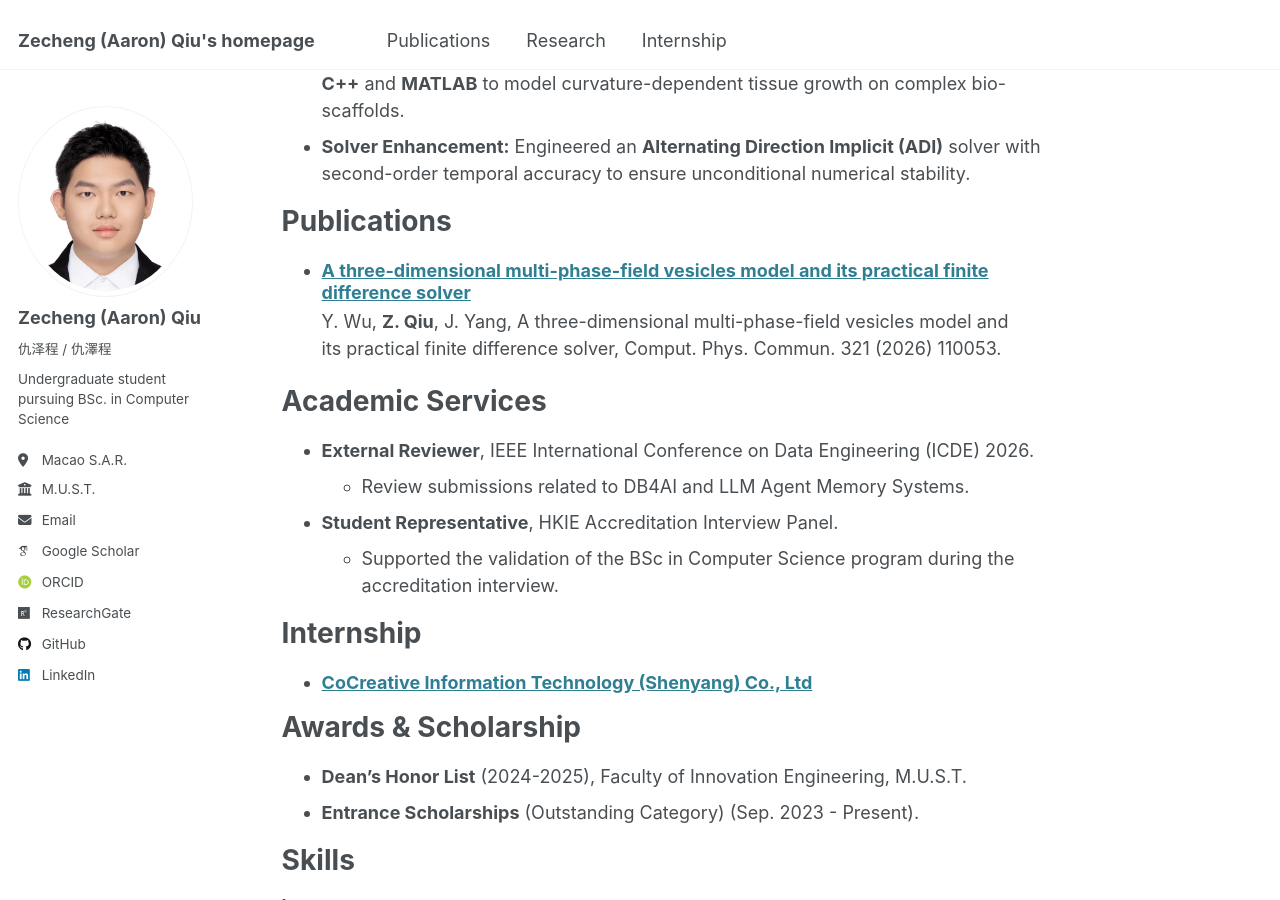
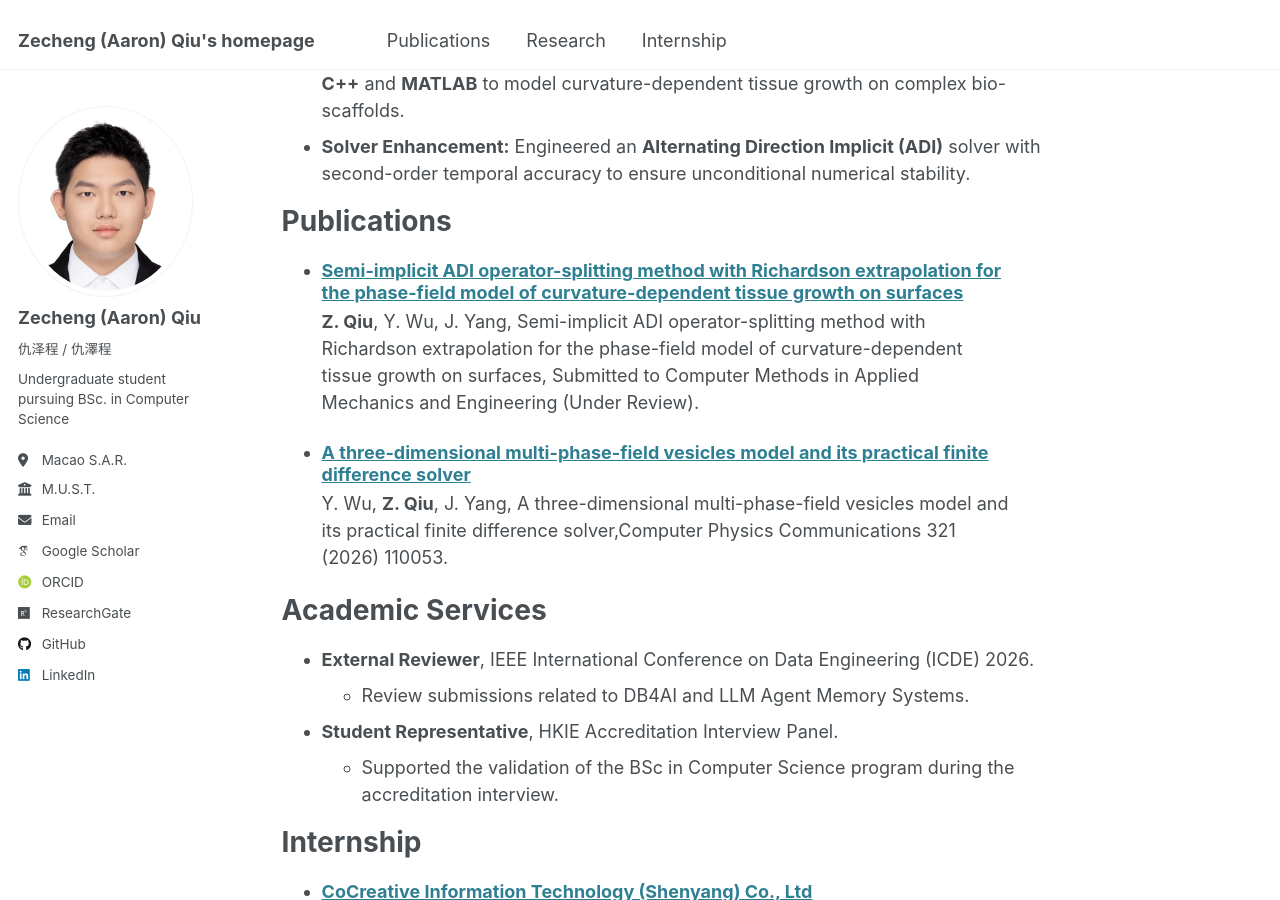
Before and after one commit to aaron-z-chiu/aaron-z-chiu.github.io, a Jekyll site: the page built from _pages/about.md, in a window 1280 px wide and 900 px high, scrolled down 1641 px. Built offline with Jekyll 4.4.1, drawn with Linux system fonts in a browser that asks for light colours; some web fonts are replaced.

Commit message:
add CMAME publication

```diff
--- a/_publications/2025-08-25-3d-vesicles-model.md
+++ b/_publications/2025-08-25-3d-vesicles-model.md
@@ -9,7 +9,7 @@ venue: 'Computer Physics Communications'
 # slidesurl: ''
 paperurl: 'https://doi.org/10.1016/j.cpc.2026.110053'
 codeurl: 'https://github.com/aaron-z-chiu/multiple-vesicles'
-citation: 'Y. Wu, <b>Z. Qiu</b>, J. Yang, A three-dimensional multi-phase-field vesicles model and its practical finite difference solver, Comput. Phys. Commun. 321 (2026) 110053.'
+citation: 'Y. Wu, <b>Z. Qiu</b>, J. Yang, A three-dimensional multi-phase-field vesicles model and its practical finite difference solver,Computer Physics Communications 321 (2026) 110053.'
 ---
 
 <b>Authors:</b> Y. Wu, <b>Z. Qiu</b>, J. Yang
--- /dev/null
+++ b/_publications/2026-02-01-tissue-growth.md
@@ -0,0 +1,22 @@
+---
+title: "Semi-implicit ADI operator-splitting method with Richardson extrapolation for the phase-field model of curvature-dependent tissue growth on surfaces"
+collection: publications
+category: manuscripts
+permalink: /publication/2026-02-01-tissue-growth
+excerpt: '<b>Authors:</b> <b>Z. Qiu</b>, Y. Wu, J. Yang<br><br><i>This paper proposes a second-order stabilized semi-implicit ADI operator-splitting solver for simulating curvature-dependent tissue growth on complex 2D & 3D surfaces.</i>'
+date: 2026-02-01
+venue: 'Submitted to Computer Methods in Applied Mechanics and Engineering (Under Review)'
+# slidesurl: ''
+# paperurl: ''
+codeurl: 'https://github.com/aaron-z-chiu/phase-field-tissue-growth'
+citation: '<b>Z. Qiu</b>, Y. Wu, J. Yang, Semi-implicit ADI operator-splitting method with Richardson extrapolation for the phase-field model of curvature-dependent tissue growth on surfaces, Submitted to Computer Methods in Applied Mechanics and Engineering (Under Review).'
+---
+
+<b>Authors:</b> <b>Z. Qiu</b>, Y. Wu, J. Yang
+
+This paper presents a novel numerical framework for modeling curvature-dependent tissue growth on complex scaffolds. It is currently Under Review at *Computer Methods in Applied Mechanics and Engineering (CMAME)*.
+
+**Main Contributions:**
+* Developed a proprietary C++ simulation framework from the ground up, implementing a novel Implicit ADI scheme to overcome the stability bottlenecks of traditional explicit methods.
+* Achieved second-order temporal accuracy, enabling high-fidelity long-term simulations that were previously infeasible.
+* Extended the theoretical model from 2D surfaces to 3D volumetric geometries, enabling precise prediction of tissue evolution in realistic porous structures.
--- a/_research/JXYang.md
+++ b/_research/JXYang.md
@@ -14,7 +14,8 @@ Here, Qiu has been participating in 2 research projects, his researches are main
 
 **Publications at this team:**
 
-* [Y. Wu, <b>Z. Qiu</b>, J. Yang, A three-dimensional multi-phase-field vesicles model and its practical finite difference solver, Comput. Phys. Commun. (2026), in press.](https://zecqiu.com/publication/2025-08-25-3d-vesicles-model)
+* [<b>Z. Qiu</b>, Y. Wu, J. Yang, Semi-implicit ADI operator-splitting method with Richardson extrapolation for the phase-field model of curvature-dependent tissue growth on surfaces, Submitted to Computer Methods in Applied Mechanics and Engineering (Under Review).](https://zecqiu.com/publication/2026-02-01-tissue-growth)
+* [Y. Wu, <b>Z. Qiu</b>, J. Yang, A three-dimensional multi-phase-field vesicles model and its practical finite difference solver,Computer Physics Communications 321 (2026) 110053.](https://zecqiu.com/publication/2025-08-25-3d-vesicles-model)
 
 <figure style="text-align: center; margin-top: 20px;">
     <img src="../images/CFD-TeamDinner.jpg" alt="CFD Team Dinner" style="width: 100%; max-width: 800px; border-radius: 8px;">
```
Also changed, not shown: 4 other files.
